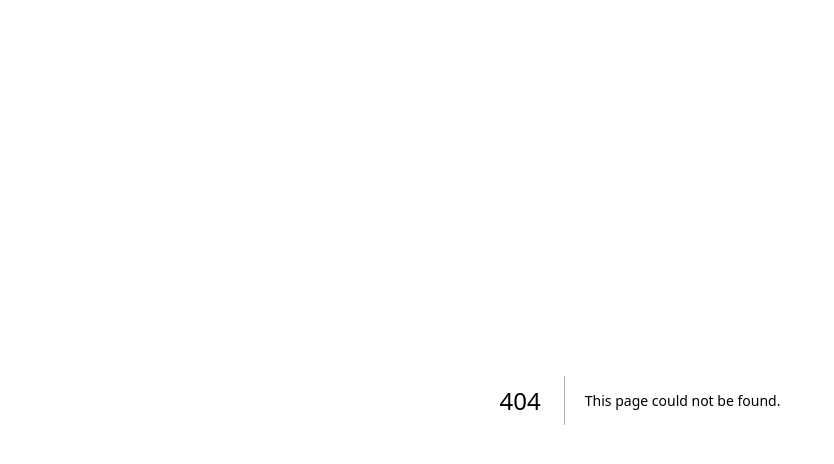
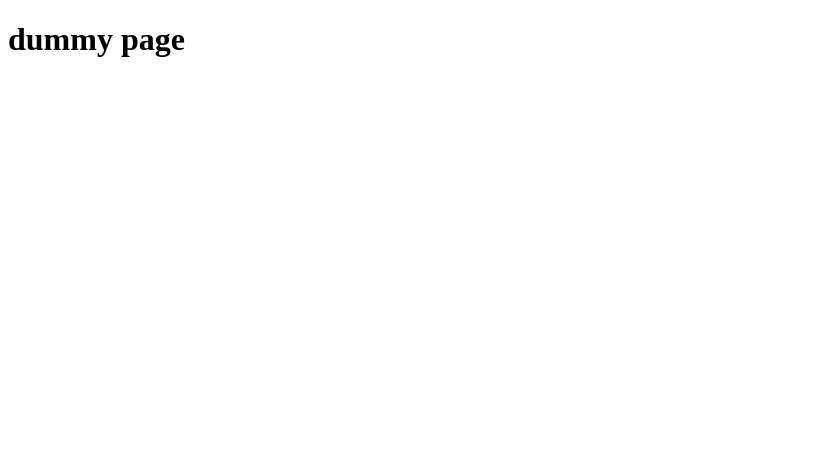
Before and after one commit to monkey999por/monkey999.site, a Next.js app: page /dummy in a window 1280 px wide. Before the commit this address had no page. Shown: the top 464 px of the page, without its empty margins (0-834 px from the left). Built offline with nearby package versions, Linux system fonts and the light colour scheme.

Commit message:
add eslint roles

```diff
--- a/package.json
+++ b/package.json
@@ -24,8 +24,10 @@
     "eslint-config-next": "13.1.1",
     "eslint-config-prettier": "^8.6.0",
     "eslint-config-react-app": "^7.0.1",
+    "eslint-plugin-import": "^2.26.0",
     "eslint-plugin-prettier": "^4.2.1",
     "eslint-plugin-react": "^7.31.11",
+    "eslint-plugin-unused-imports": "^2.0.0",
     "prettier": "^2.8.1",
     "sass": "^1.57.1",
     "typescript": "^4.9.4"
--- /dev/null
+++ b/src/pages/dummy/index.tsx
@@ -0,0 +1,12 @@
+type Props = {
+  value: string;
+  keys?: number[];
+};
+
+export default function Dummy() {
+  return (
+    <div className='test'>
+      <h1>dummy page</h1>
+    </div>
+  );
+}
--- a/src/pages/index.tsx
+++ b/src/pages/index.tsx
@@ -1,5 +1,6 @@
 import Head from "next/head";
 import Image from "next/image";
+
 import styles from "../styles/Home.module.scss";
 type Props = {
   value: string;
```
Also changed, not shown: .eslintrc.js, TODO.txt, 1 other file (tests, documents, lock files or other folders).
